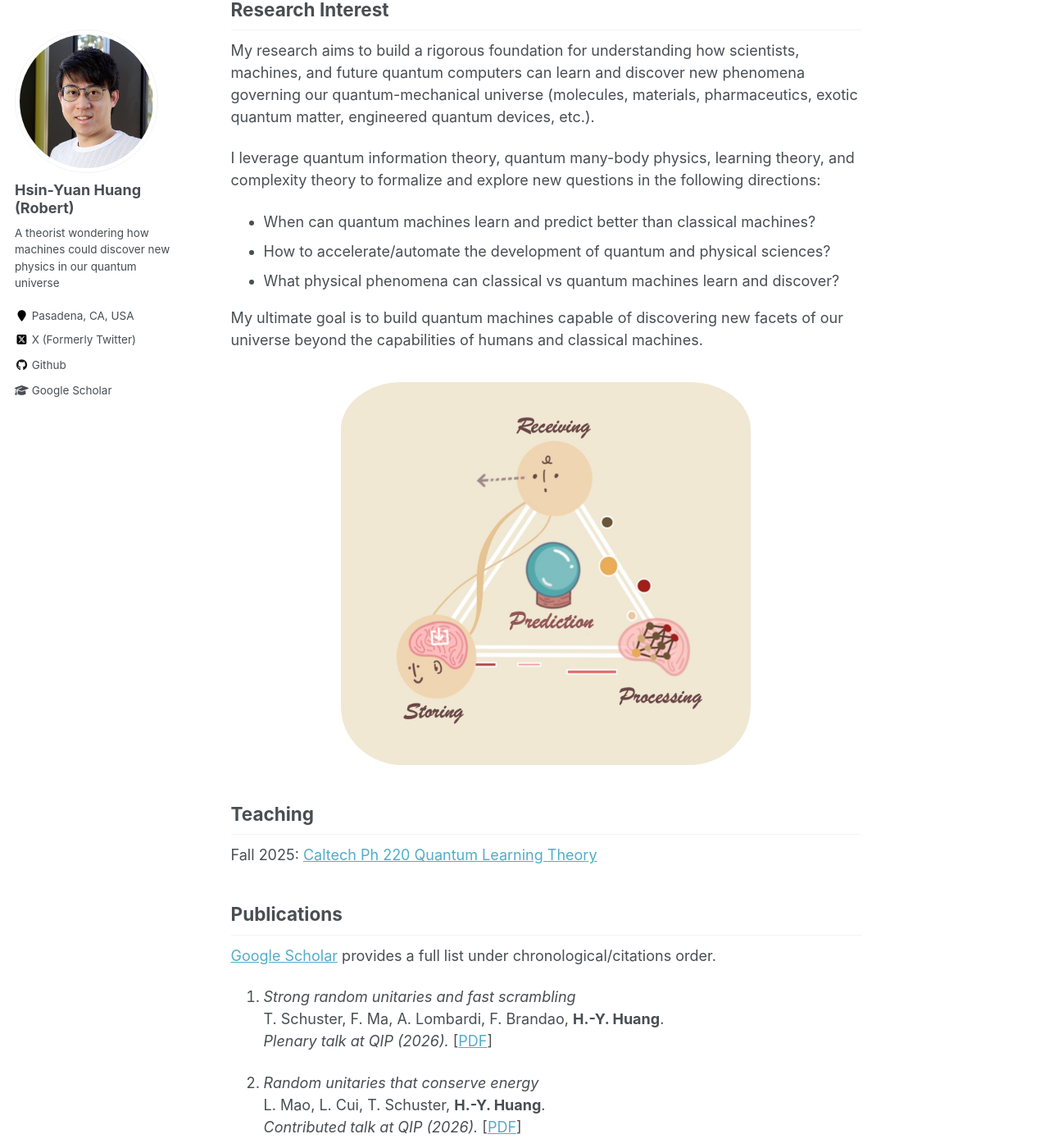
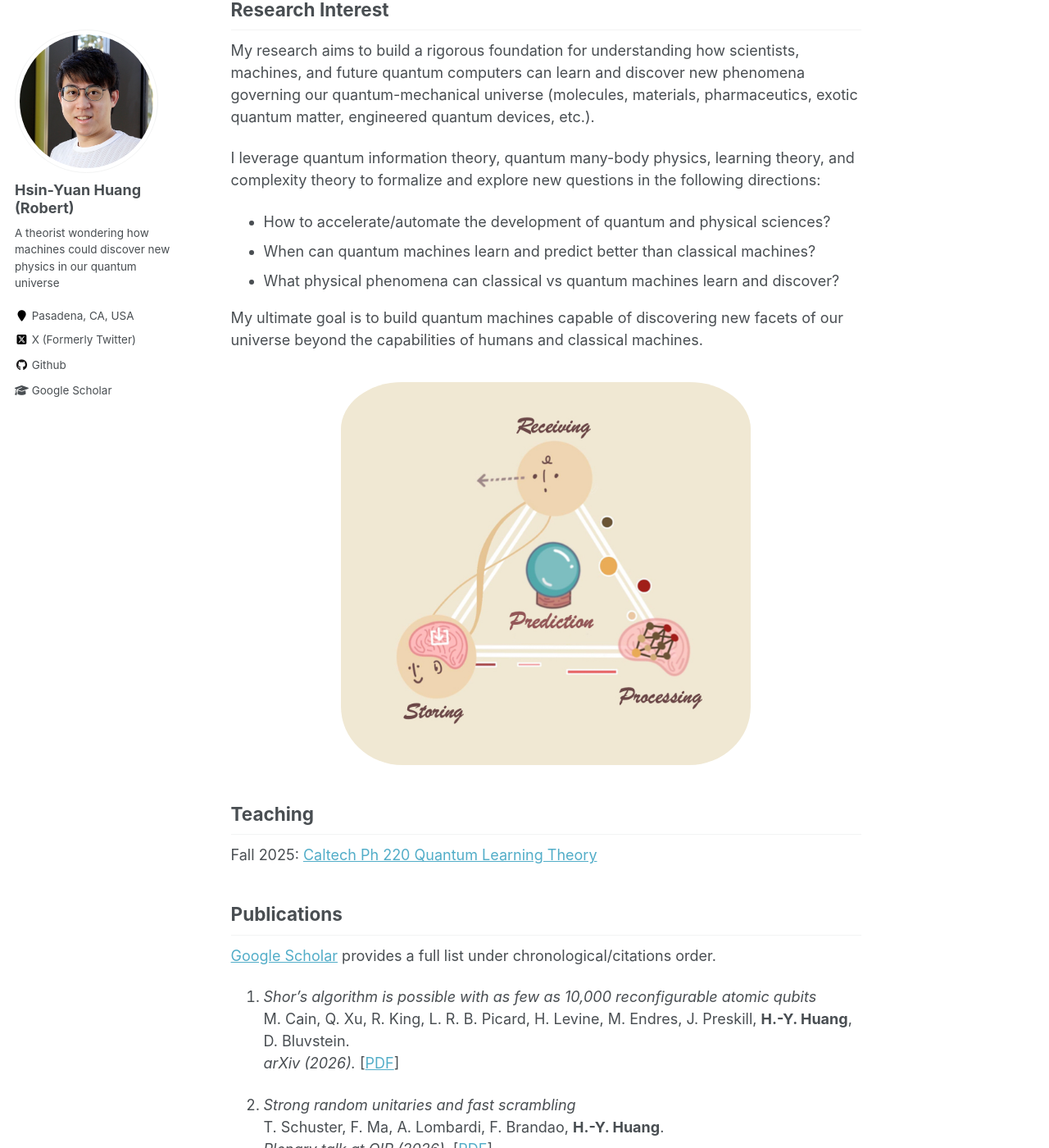
Before and after one commit to hsinyuan-huang/hsinyuan-huang.github.io, a Jekyll site: the page built from _pages/about.md, in a window 1280 px wide and 1400 px high, scrolled down 501 px. Shown: the whole window at 82% size. Built offline with Jekyll 4.4.1, drawn with Linux system fonts in a browser that asks for light colours; formulas are drawn with MathJax 3; some of the changed text lies outside the part shown.

Commit message:
Update role

```diff
--- a/_pages/about.md
+++ b/_pages/about.md
@@ -17,8 +17,8 @@ My research aims to build a rigorous foundation for understanding how scientists
 
 I leverage quantum information theory, quantum many-body physics, learning theory, and complexity theory to formalize and explore new questions in the following directions:
 
+* How to accelerate/automate the development of quantum and physical sciences?
 * When can quantum machines learn and predict better than classical machines?
-* How to accelerate/automate the development of quantum and physical sciences?
 * What physical phenomena can classical vs quantum machines learn and discover?
 
 My ultimate goal is to build quantum machines capable of discovering new facets of our universe beyond the capabilities of humans and classical machines.
@@ -36,6 +36,10 @@ Fall 2025: <a href="https://caltech-quantum-learning-theory.github.io/" target="
 ## Publications
 
 <a href="https://scholar.google.com/citations?user=2y5YF-gAAAAJ" target="_blank">Google Scholar</a> provides a full list under chronological/citations order.
+
+1. *Shor's algorithm is possible with as few as 10,000 reconfigurable atomic qubits* <br>
+M. Cain, Q. Xu, R. King, L. R. B. Picard, H. Levine, M. Endres, J. Preskill, **H.-Y. Huang**, D. Bluvstein.<br>
+*arXiv (2026).* [<a href="https://arxiv.org/abs/2603.28627" target="_blank">PDF</a>]
 
 1. *Strong random unitaries and fast scrambling* <br>
  T. Schuster, F. Ma, A. Lombardi, F. Brandao, **H.-Y. Huang**.<br>
```
Also changed, not shown: other parts of _pages/about.md (+1 -1 lines).
